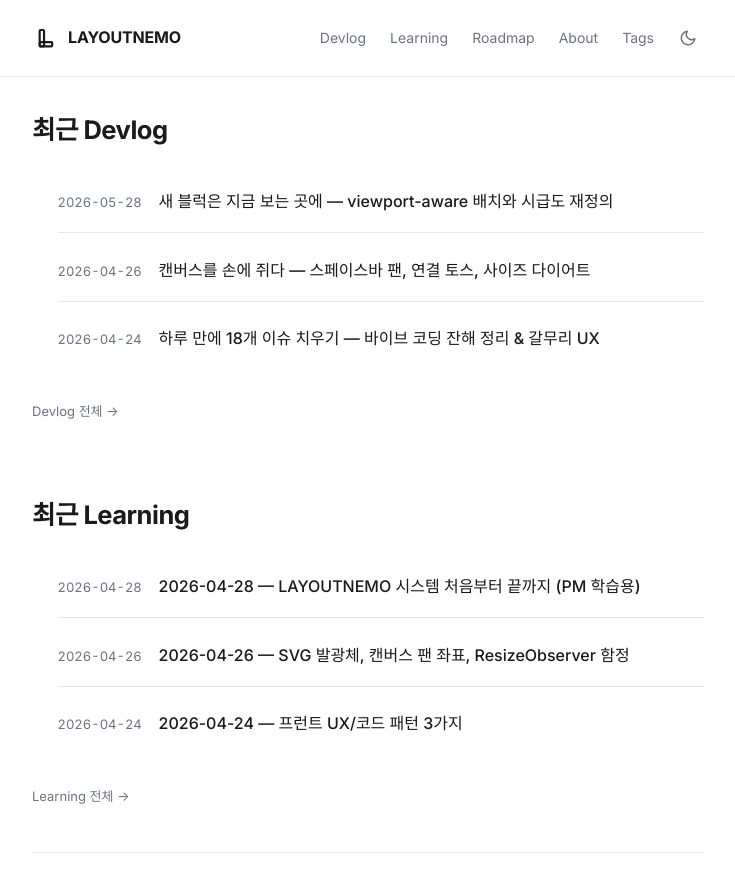
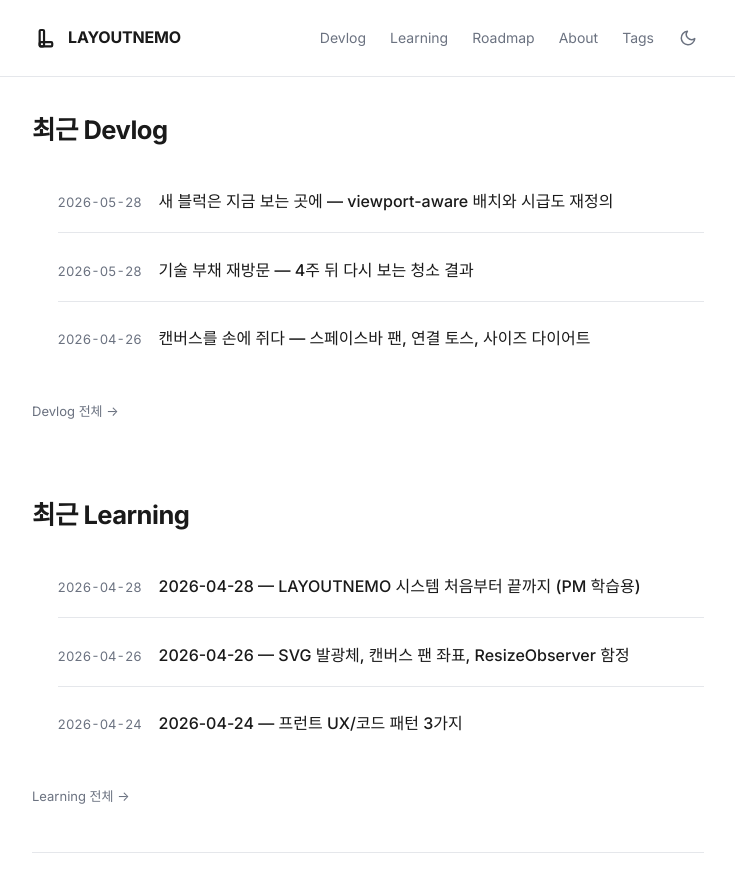
Before and after one commit to Yuwolx/LAYOUTNEMO, a Jekyll site: the page built from index.md, in a window 1280 px wide and 900 px high, scrolled down 1028 px. Shown: the top 892 px of the window, without its empty margins (272-1007 px from the left). Built offline with Jekyll 4.4.1, drawn with Linux system fonts in a browser that asks for light colours; some web fonts are replaced; part of the change alters nothing that is shown.

Commit message:
[CONTENT] 기술 부채 재방문 — 4주 뒤 청소 결과 블로그 추가
해결된 것(ignoreBuildErrors 제거, 라벨 통일, 갈무리 UX, viewport-aware 배치 등)과
아직 남은 것(rate limit 없음, any 14개, 시급도→상태 미완, God Component 등)을 솔직하게 정리.

Co-Authored-By: Claude Sonnet 4.6 <noreply@anthropic.com>

````diff
--- /dev/null
+++ b/docs/devlog/2026-05-28-code-debt-revisit.md
@@ -0,0 +1,175 @@
+---
+layout: post
+title: "기술 부채 재방문 — 4주 뒤 다시 보는 청소 결과"
+parent: Devlog
+nav_order: 8
+---
+
+# 기술 부채 재방문
+{: .no_toc }
+
+**2026-05-28 — 4월 24일 18개 이슈 청소 이후, 뭐가 해결됐고 뭐가 아직 남았나**
+{: .fs-5 .fw-300 }
+
+---
+
+<details markdown="block">
+<summary>목차</summary>
+{: .text-delta }
+- TOC
+{:toc}
+</details>
+
+---
+
+4월 24일에 바이브 코딩 잔해를 정리하면서 이렇게 썼다.
+
+> "코드 리뷰 결과 이슈가 18개. 오늘 하루 동안 상당수를 치웠다."
+
+'상당수'라는 말이 마음에 걸렸다. 전부가 아니었으니까.
+
+그 뒤로 4주가 지났다. 오늘은 그 이후 무슨 일이 있었는지, 솔직하게 다시 쓴다.
+
+---
+
+## 해결된 것들
+
+### 1. `ignoreBuildErrors` — 완전히 제거됨
+
+4월 24일 당시 가장 먼저 잡은 문제였다. `next.config.mjs` 에서 이 한 줄을 켜는 순간 TypeScript 타입 시스템 전체가 침묵한다는 걸 배웠다. 지금 `next.config.mjs` 는 이렇게 생겼다.
+
+```js
+const nextConfig = {
+  images: { unoptimized: true },
+}
+```
+
+타입 에러를 억압하는 옵션이 없다. `ignoreBuildErrors` 도, `ignoreLintErrors` 도 없다. `npm run lint` 를 실제로 돌릴 수 있게 됐다.
+
+### 2. 시급도 라벨 — 단일 소스 정착
+
+4월 24일에 `lib/constants/urgency.ts` 라는 단일 소스를 만들었다. 그 이후 두 달간 이 파일이 제 역할을 했다.
+
+컴포넌트마다 달랐던 라벨이 이제는 하나의 파일에서 나온다. `block-detail-dialog`, `create-block-dialog`, `archive-dialog`, `work-block-card` 전부 같은 source 를 import 한다. "생각 중" 과 "보통" 이 혼용되던 때는 지나갔다.
+
+그리고 이번 사이클에서 라벨 자체를 다시 잡았다.
+
+| 내부 키 | 기존 라벨 | 현재 라벨 | 이유 |
+|--------|----------|----------|------|
+| `thinking` | 생각 중 | **미정** | "생각 중"은 상태가 아니라 행동. "미정"이 선택의 불확실성을 더 직접적으로 표현 |
+| `stable` | 안정 | **여유** | "안정"은 시스템 용어. 유저가 고르는 맥락에서는 "여유 있음"이 자연스러움 |
+| `lingering` | 머물러 있음 | **진행** | "머물러 있음"은 해석이 필요. "진행"은 즉시 읽힘 |
+| `urgent` | 시급 | **시급** | 그대로 유지 |
+
+새 블럭의 기본값도 `stable`(여유) 에서 `thinking`(미정) 으로 바꿨다. 처음 적는 생각은 대부분 아직 확정되지 않은 것이다.
+
+### 3. 갈무리 UX — 독립적인 공간으로
+
+4월 24일에 설계한 "우하단 아이콘 + 모달" 패턴이 그대로 정착했다. 우하단 박스 아이콘을 누르면 갈무리함이 열리고, 꺼낼 때 원래 자리로 돌아온다. 드롭 감지도 블럭 중심점이 아니라 **블럭과 독의 겹침(overlap)** 기준으로 바뀌어서 실제 감각과 맞아졌다.
+
+### 4. viewport-aware 블럭 배치
+
+새 블럭이 사용자가 지금 보고 있는 화면 밖에 생기는 문제를 잡았다. 기술적으로는 `CanvasViewport` 를 부모 상태로 올려서, 다이얼로그가 현재 pan 과 화면 크기를 알 수 있게 했다. 가이드 블럭도 이제 배치 충돌 감지 대상에 포함된다.
+
+### 5. 기본 배율 0.9, 드래그 Undo
+
+매번 브라우저에서 Cmd-minus 를 누르던 사용자 습관을 제품에 반영했다. `DEFAULT_CANVAS_SCALE = 0.9` 가 캔버스 좌표계 전체에 걸쳐 적용된다. 드래그 이동도 Undo 히스토리에 기록된다. 블럭을 길게 끌어도 Undo 한 번이면 원래 자리다.
+
+### 6. 가이드 블럭 자동 마이그레이션
+
+라벨이나 가이드 문구가 바뀌면, 기존 사용자의 localStorage 에 저장된 가이드 블럭은 예전 내용을 그대로 들고 있다. 위치와 갈무리 상태는 유지하면서 제목·설명·상세 안내·시급도만 최신 seed 기준으로 자동 갱신하도록 했다.
+
+---
+
+## 아직 남은 것들
+
+솔직하게 쓴다.
+
+### 1. API rate limiting 없음 — 가장 위험한 미완
+
+`/api/ai/create-block` 과 `/api/ai/tidy-comprehensive` 두 엔드포인트에 rate limit 이 없다.
+
+지금 이 두 라우트는 요청자를 식별하지도, 횟수를 추적하지도 않는다. 누가 이 URL 을 알고 스크립트로 반복 호출하면, OpenAI 비용이 무한히 나온다.
+
+```ts
+export async function POST(req: Request) {
+  // ← 여기서 요청자를 확인하거나 횟수를 제한하는 코드가 없다
+  const apiKey = process.env.OPENAI_API_KEY
+  ...
+}
+```
+
+v2 에서 Supabase Auth 가 붙으면 Row-Level Security 와 함께 잡을 수 있다. 하지만 현재 로컬 우선 아키텍처에서는 서버 세션이 없으니 구현이 애매하다. 그래도 Vercel 의 IP 기반 미들웨어 rate limit 이라도 넣어야 한다. 아직 안 되어 있다.
+
+### 2. `tidy-comprehensive/route.ts` — 타입 시스템 밖의 섬
+
+`app/api/ai/tidy-comprehensive/route.ts` 를 열면 `any` 가 14개 보인다.
+
+```ts
+function analyzeBlockClusters(blocks: any[], zones: any[]) { ... }
+function calculateBlockSimilarity(block1: any, block2: any): number { ... }
+const regularBlocks = blocks.filter((b: any) => !b.isGuide)
+```
+
+나머지 코드베이스는 `WorkBlock`, `Zone` 같은 타입으로 잘 잡혀있는데, 이 파일 하나만 타입 시스템 밖에 있다. `ignoreBuildErrors` 를 제거해서 타입 안전망을 복구했는데, 정작 가장 복잡한 AI 라우트가 그 망을 쓰고 있지 않다.
+
+### 3. `시급도` 텍스트 4곳 미완
+
+라벨 자체는 "미정/여유/진행/시급" 으로 바뀌었다. 그런데 UI 문자열에서 이 기능을 부르는 이름은 아직 "시급도" 다.
+
+- `lib/i18n/dictionary.ts` — `label.urgency: "시급도"`, `reflect.type.urgency: "시급도"`, `reflect.intro.item4: "시급도와 우선순위 검토"` 세 줄
+- `lib/i18n/seed.ts` — 가이드 문구 두 곳
+- `app/page.tsx` — 초기 가이드 블럭 문구
+
+라벨은 바꿨는데 기능명은 안 바꿨다. 유저가 블럭 상세를 열면 "시급도" 라는 라벨이 보인다. 그 아래에서 고르는 건 "미정/여유/진행/시급" 이다. 같은 개념이 두 이름으로 보인다.
+
+### 4. God Component 두 개
+
+`app/page.tsx` — 769줄. 캔버스 상태, 블럭 CRUD, AI 토글, 캔버스 전환, localStorage 마이그레이션, 키보드 단축키, Undo/Redo 히스토리가 한 파일에 있다.
+
+`components/create-block-dialog.tsx` — 741줄. 수동 입력 폼, AI 응답 표시, 8초 자동 확정, 카운트다운 취소, 포지션 계산, fallback 처리가 한 컴포넌트에 있다.
+
+이 두 파일이 전체 앱에서 변경이 가장 잦다. 크기 때문에 파악이 느리고, 수정할 때마다 의도치 않은 side effect 가 생기는지 확인하는 데 시간이 든다. 당장 기능이 깨지는 건 아니지만, 계속 이 크기로 두면 유지보수 비용이 선형으로 늘어난다.
+
+### 5. `eslint-disable` 두 곳 — 잠재적 race condition
+
+```
+/app/page.tsx:389: // eslint-disable-next-line react-hooks/exhaustive-deps
+/components/create-block-dialog.tsx:182: // eslint-disable-next-line react-hooks/exhaustive-deps
+```
+
+`react-hooks/exhaustive-deps` 를 끄는 건 의존성 배열에 값을 빠뜨렸다는 뜻이다. 빠진 값이 변할 때 effect 가 실행되지 않아서 오래된 값을 보는 closure stale 이 발생할 수 있다. 지금 당장 재현되는 버그는 없지만, 조건이 맞으면 나타나는 종류의 문제다.
+
+### 6. AI 프롬프트와 내부 키 불일치
+
+`tidy-comprehensive/route.ts` 에서 AI 에 블럭 데이터를 전달할 때 이렇게 보낸다.
+
+```
+시급도: ${b.urgency}
+```
+
+`b.urgency` 는 내부 저장 키인 `thinking`, `stable`, `lingering`, `urgent` 다. 그런데 AI 프롬프트 안에서는 "미정", "여유", "진행", "시급" 이라는 한국어 라벨로 시급도를 설명한다. AI 가 제안을 만들 때 "urgency: thinking 을 lingering 으로 바꿔라" 처럼 내부 키로 응답을 내놓기도 하고 "시급도를 진행으로" 처럼 라벨로 내놓기도 해서, 응답 파싱이 불안정하다.
+
+---
+
+## 지금 상태 한 줄 요약
+
+4월 24일에 "빠르게 뽑은 코드의 잔해"를 치웠다면, 지금은 "빠르게 치운 청소의 잔해"가 남아있다.
+
+전자가 후자보다 위험하다. 하지만 후자도 쌓이면 전자가 된다.
+
+---
+
+## 다음에 할 것
+
+우선순위 기준으로 셋만 고른다.
+
+1. **rate limit 미들웨어** — 비용 리스크가 가장 크다. Vercel Edge Middleware 로 IP 기반 제한부터.
+2. **`시급도` 텍스트 4곳 → `상태`로 통일** — 변경 범위가 작고 명확하다. 오늘 고칠 수 있다.
+3. **`tidy-comprehensive/route.ts` 타입 정리** — `WorkBlock` 타입 import 해서 `any` 제거.
+
+나머지 두 개 (God Component 분리, eslint-disable 원인 추적) 는 기능에 직접 영향이 없어서 다음 큰 사이클로 넘긴다.
+
+---
+
+_이 글은 2026-04-24 "하루 만에 18개 이슈 치우기" 의 후속편이다. v1 에서 솔직하게 썼던 남은 숙제들이 실제로 어떻게 됐는지 추적한다._
--- a/docs/devlog/index.md
+++ b/docs/devlog/index.md
@@ -30,7 +30,8 @@ LAYOUTNEMO를 만들면서 마주친 문제, 선택, 삽질, 배운 것을 기
 
 | 날짜 | 제목 | 상태 |
 |------|------|------|
-| 2026-05-28 | [새 블럭은 지금 보는 곳에 — viewport-aware 배치와 기본 배율 조정]({{ site.baseurl }}/docs/devlog/2026-05-28-viewport-aware-placement-and-scale/) | 🚧 develop 검증 중 |
+| 2026-05-28 | [기술 부채 재방문 — 4주 뒤 다시 보는 청소 결과]({{ site.baseurl }}/docs/devlog/2026-05-28-code-debt-revisit/) | ✅ 공개 |
+| 2026-05-28 | [새 블럭은 지금 보는 곳에 — viewport-aware 배치와 기본 배율 조정]({{ site.baseurl }}/docs/devlog/2026-05-28-viewport-aware-placement-and-scale/) | ✅ 공개 |
 | 2026-04-24 | [하루 만에 18개 이슈 치우기 — 바이브 코딩 잔해 정리 & 갈무리 UX]({{ site.baseurl }}/docs/devlog/2026-04-24-cleanup-and-archive/) | ✅ 공개 |
 | 2026-04-26 | [캔버스를 손에 쥐다 — 스페이스바 팬, 연결 토스, 사이즈 다이어트]({{ site.baseurl }}/docs/devlog/2026-04-26-canvas-pan-and-toss/) | ✅ 공개 |
 
````
